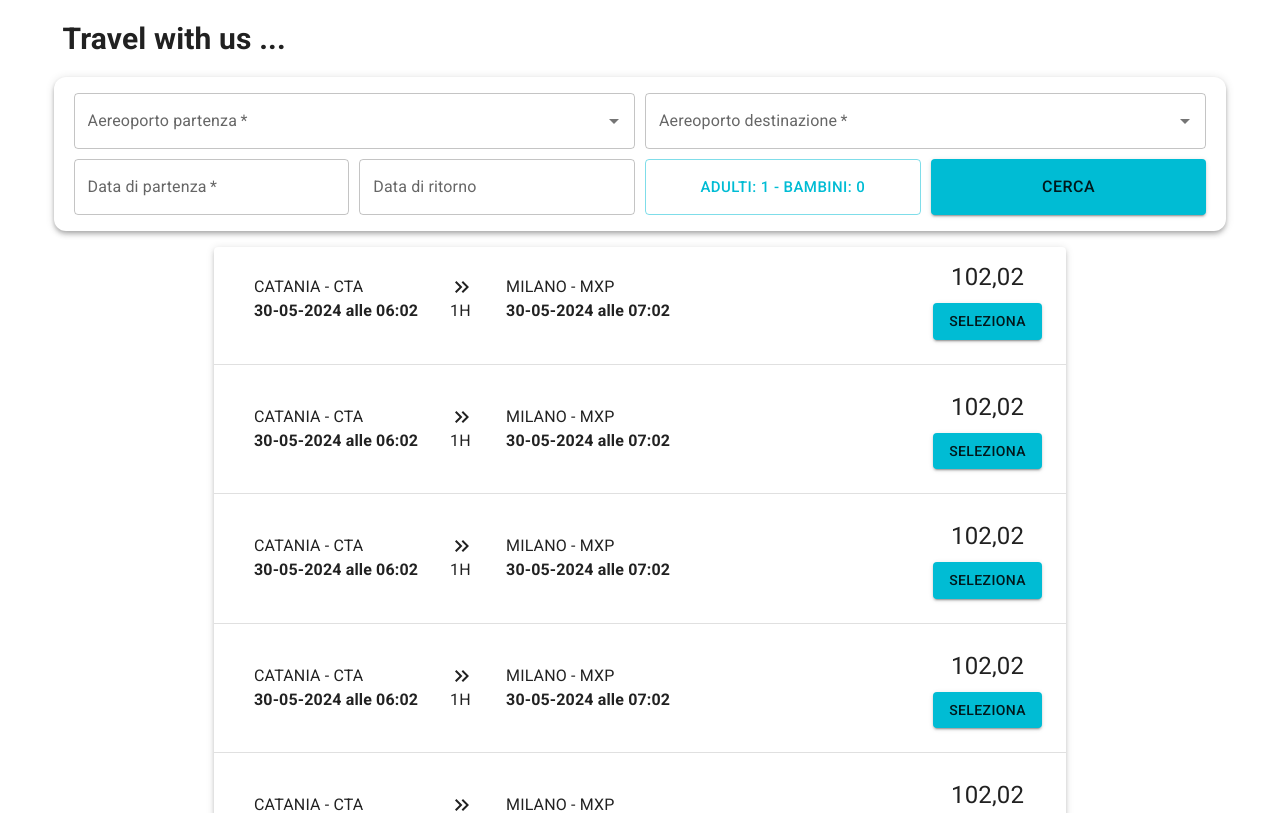
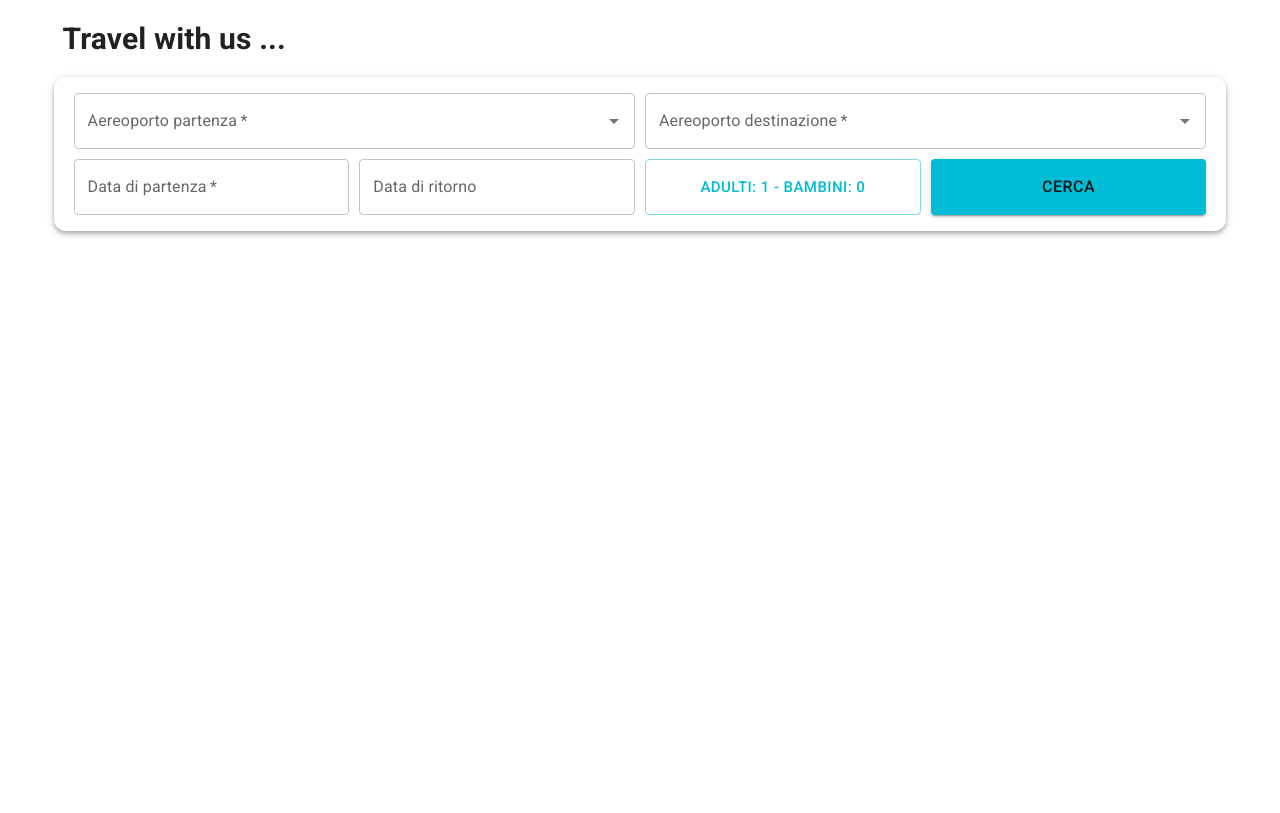
Before and after one commit to XabyNix/FlightFinder, a React (Vite) app: page / in a window 1280 px wide. Shown: the top 813 px of the page. Built offline with nearby package versions, Linux system fonts and the light colour scheme.

Commit message:
good commit mui works good and requests too

```diff
--- a/src/App.tsx
+++ b/src/App.tsx
@@ -2,47 +2,11 @@ import SearchForm from "./components/SearchForm/SearchForm";
 import Navbar from "./components/navbar/Navbar";
 import "./App.css";
 import { useState } from "react";
-import Results from "./components/results/Results";
 import fetchSearch from "./utils/fetchSearch";
-import {
-	Container,
-	CssBaseline,
-	Divider,
-	Paper,
-	Stack,
-	ThemeProvider,
-	createTheme,
-} from "@mui/material";
+import { CssBaseline, ThemeProvider, createTheme } from "@mui/material";
 import * as type from "./common/types.ts";
 import { cyan } from "@mui/material/colors";
 import DataDisplay from "./components/dataDisplay/DataDisplay";
-
-/* export interface Flight {
-	departure: {
-		code: string;
-		time: string;
-	};
-	arrival: {
-		code: string;
-		time: string;
-	};
-	duration: string;
-	price: {
-		currency: string;
-		total: string;
-	};
-}
-export interface CityInfo {
-	[key: string]: {
-		name: string;
-		country: string;
-	};
-}
-
-interface responseType {
-	data: Flight[];
-	city: CityInfo;
-} */
 
 function App() {
 	const [resultPropsData, setResultPropsData] = useState<type.Root>();
@@ -80,26 +44,7 @@ function App() {
 				<SearchForm submitPassUrl={onSubmitHandler1}></SearchForm>
 
 				{isLoading && <p>Loading...</p>}
-				{/* {resultPropsData &&
-				resultPropsData.data.map((flight, index) => (
-					<Results key={index} data={{ ...flight }} cityInfo={resultPropsData.city}></Results>
-				))} */}
 				{resultPropsData && <DataDisplay {...resultPropsData} />}
-
-				<Container maxWidth="md" sx={{ marginTop: "1rem" }}>
-					<Paper variant="elevation" elevation={3} sx={{ py: 1.5 }}>
-						<Stack direction="column" divider={<Divider variant="middle" />} spacing={3}>
-							<Results></Results>
-							<Results></Results>
-							<Results></Results>
-							<Results></Results>
-							<Results></Results>
-							<Results></Results>
-							<Results></Results>
-						</Stack>
-					</Paper>
-				</Container>
-
 				{isDataUndefined && <p>Non ci sono voli</p>}
 			</div>
 		</ThemeProvider>
--- a/src/components/dataDisplay/DataDisplay.tsx
+++ b/src/components/dataDisplay/DataDisplay.tsx
@@ -1,12 +1,19 @@
+import { Container, Divider, Paper, Stack } from "@mui/material";
 import * as type from "../../common/types.ts";
 import Results from "../results/Results.tsx";
 
 function DataDisplay(props: type.Root) {
-	return;
-
-	props.data.map((flight, index) => {
-		return <Results></Results>;
-	});
+	return (
+		<Container maxWidth="md" sx={{ marginTop: "1rem" }}>
+			<Paper variant="elevation" elevation={3} sx={{ p: 2 }}>
+				<Stack direction="column" divider={<Divider variant="middle" />} spacing={3}>
+					{props.data.map((flight, index) => {
+						return <Results key={index} data={flight} cityInfo={props.city}></Results>;
+					})}
+				</Stack>
+			</Paper>
+		</Container>
+	);
 }
 
 export default DataDisplay;
--- a/src/components/results/Results.css
+++ b/src/components/results/Results.css
@@ -3,21 +3,13 @@
 	display: flex;
 	justify-content: space-around;
 	background: white;
-	/* margin: 2rem auto;
-	border: 1px solid var(--box-color);
-	max-width: calc(600px + 10vw);
-	box-shadow: var(--main-box-shadow);
-	padding: 1rem 1.5rem; */
 }
-.leftSide {
-	display: flex;
-	align-items: center;
-}
+
 .hourDestination {
-	margin: 0 1rem;
 	display: flex;
 	flex-direction: column;
 }
+
 .hourDestination > * {
 	margin: 0;
 }
--- a/src/components/results/Results.tsx
+++ b/src/components/results/Results.tsx
@@ -1,52 +1,74 @@
 import "./Results.css";
-import "../SearchForm/SearchForm.css";
-import { Flight, CityInfo } from "../../App";
 import { Box } from "@mui/material";
 import KeyboardDoubleArrowRightIcon from "@mui/icons-material/KeyboardDoubleArrowRight";
 import FlightModal from "../flightModal/FlightModal";
 import * as type from "../../common/types.ts";
-/* import { format } from "date-fns";
-import { it } from "date-fns/locale"; */
+import format from "date-fns/format";
 
-const Results = (prop: type.Daum) => {
+interface prop {
+	data: type.Daum;
+	cityInfo: type.City;
+}
+
+const Results = ({ data, cityInfo }: prop) => {
 	const formatString = "dd-MM-yyyy 'alle' HH:mm";
 
-	/* const newDepartureDate = new Date(data.departure.time);
-	const newArrivalDate = new Date(data.arrival.time);
-
-	const departureDate = format(newDepartureDate, formatString, { locale: it });
-
-	const arrivalDate = format(newArrivalDate, formatString); */
 	return (
 		<Box
-			display="flex"
-			flexWrap="wrap"
-			flexDirection={{ xs: "column", md: "row" }}
-			justifyContent="space-between"
-			px={3}
+			sx={{
+				display: "grid",
+				gridTemplateColumns: { xs: "repeat(3, 1fr)", md: "repeat(3, 2fr) 1fr 2fr" },
+				rowGap: "1vh",
+				gridTemplateAreas: {
+					xs: ' "dep0 dur0 ret0" "dep1 dur1 ret1" "rs rs rs"',
+					md: ' "dep0 dur0 ret0 . rs" "dep1 dur1 ret1 . rs"',
+				},
+			}}
 		>
-			<Box
-				className="leftSide"
-				textAlign={{ xs: "center", md: "start" }}
-				justifyContent={{ xs: "center" }}
-			>
-				<div className="hourDestination">
-					<p>CATANIA - CTA{/* {cityInfo[data.departure.code].name} ({data.departure.code}) */}</p>
-					<h4>30-05-2024 alle 06:02{/* {departureDate} */}</h4>
-				</div>
-				<div className="hourDestination">
-					<KeyboardDoubleArrowRightIcon />
-					<p>1H{/* {data.duration} */}</p>
-				</div>
-				<div className="hourDestination">
-					<p>MILANO - MXP{/* {cityInfo[data.arrival.code].name} ({data.arrival.code}) */}</p>
-					<h4>30-05-2024 alle 07:02{/* {arrivalDate} */}</h4>
-				</div>
+			{data.itineraries.flatMap((value, index) => {
+				const departureTime = value.segments[0].departure.at;
+				const returnTime = value.segments[value.segments.length - 1].arrival.at;
+				const departureLocation =
+					cityInfo[value.segments[0].departure.iataCode].name +
+					" - " +
+					value.segments[0].departure.iataCode;
+				const returnLocation =
+					cityInfo[value.segments[value.segments.length - 1].arrival.iataCode].name +
+					" - " +
+					value.segments[value.segments.length - 1].arrival.iataCode;
+				const departureDateTime = new Date(departureTime);
+				const returnDateTime = new Date(returnTime);
+				return [
+					<Box
+						key={`departure-${index}`}
+						sx={{ gridArea: `dep${index}` }}
+						className="hourDestination"
+					>
+						<p>{departureLocation}</p>
+						<h4>{format(departureDateTime, formatString)}</h4>
+					</Box>,
+					<Box
+						key={`duration-${index}`}
+						sx={{ gridArea: `dur${index}`, alignItems: "center" }}
+						className="hourDestination"
+					>
+						<KeyboardDoubleArrowRightIcon />
+						<p>{value.duration}</p>
+					</Box>,
+
+					<Box key={`return-${index}`} sx={{ gridArea: `ret${index}` }} className="hourDestination">
+						<p>{returnLocation}</p>
+						<h4>{format(returnDateTime, formatString)}</h4>
+					</Box>,
+				];
+			})}
+
+			<Box className="rightSide" gridArea="rs">
+				<p className="price">
+					{data.price.total} {data.price.currency}
+				</p>
+				<FlightModal />
 			</Box>
-			<div className="rightSide">
-				<p className="price">102,02{/* {data.price.total} */}</p>
-				<FlightModal />
-			</div>
 		</Box>
 	);
 };
```
Also changed, not shown: src/common/types.ts (+2 -14 lines).
